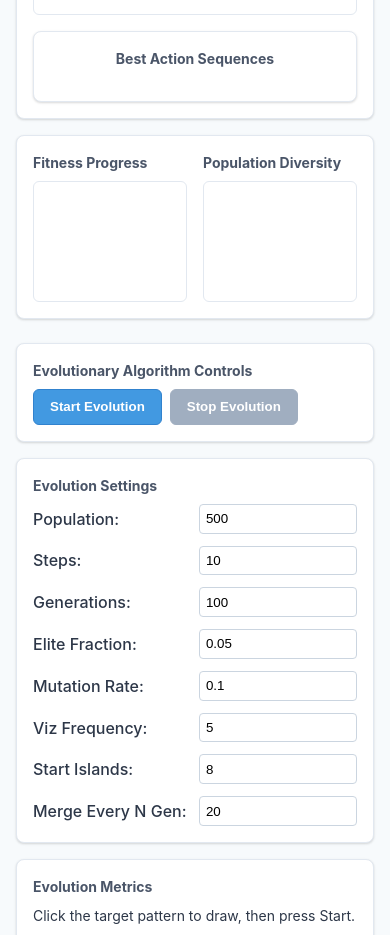
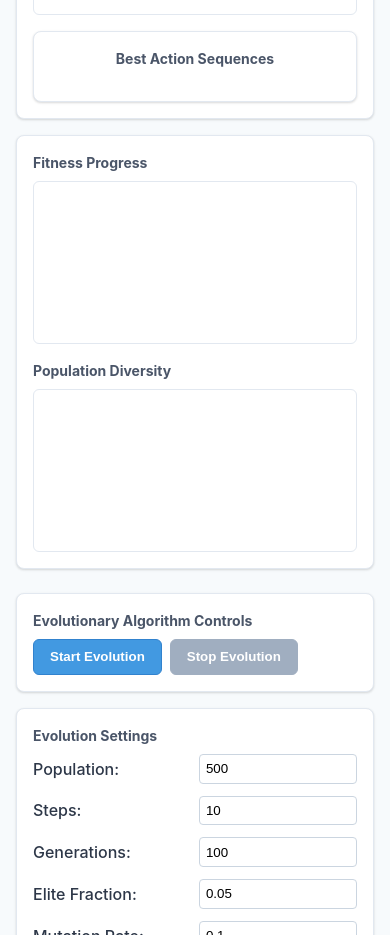
Before and after one commit to Digital-Physics/evolutionary-ca-webgpu, a website: page index.html in a window 390 px wide. Shown: the part 1440-2375 px from the top of the page. Drawn offline with Linux system fonts and the light colour scheme.

Commit message:
updated chart formatting for mobile

```diff
--- a/index.html
+++ b/index.html
@@ -195,13 +195,11 @@
         width: 100%;
         height: 100%;
     }
-
-    /* .canvas-grid {
-        display: flex;
-        gap: 1rem;
-        justify-content: center;
-        flex-wrap: wrap;
-    } */
+    .charts-wrapper {
+      display: flex;
+      gap: 1rem;
+      flex-grow: 1;
+    }
 
     .canvas-grid {
         display: grid;
@@ -274,6 +272,7 @@
       .right-panel { min-width: unset; }
       .canvas-grid { flex-direction: column; }
       .pattern-canvas { max-width: 100%; }
+      .charts-wrapper { flex-direction: column; }
     }
   </style>
 </head>
@@ -311,7 +310,7 @@
               </div>
           </div>
            </div>
-           <div class="card" style="display: flex; gap: 1rem; flex-grow: 1;">
+           <div class="card charts-wrapper">
               <div class="chart-container">
                 <div class="pattern-label">Fitness Progress</div>
                 <canvas id="fitnessDistCanvas" class="chart-canvas"></canvas>
```
